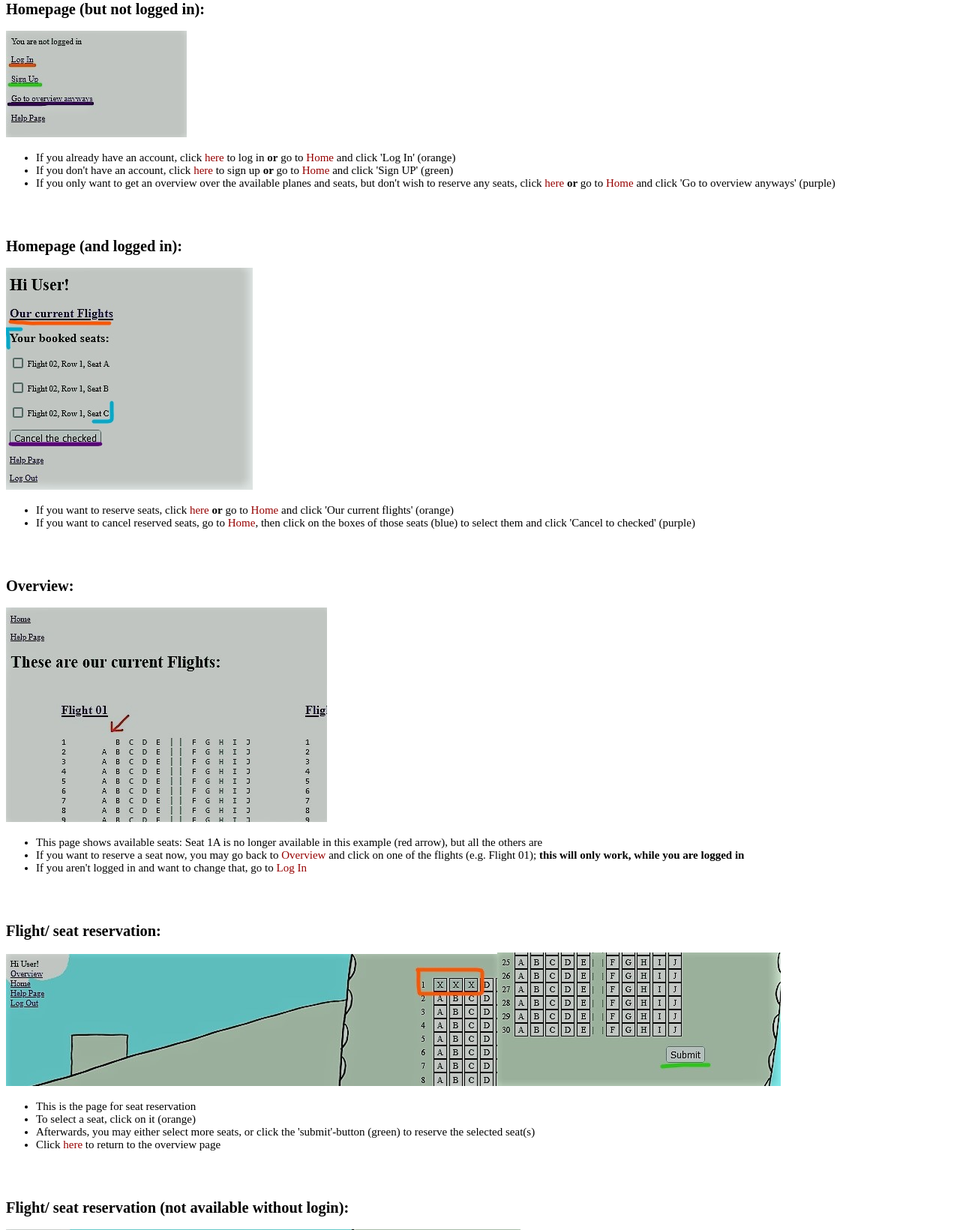
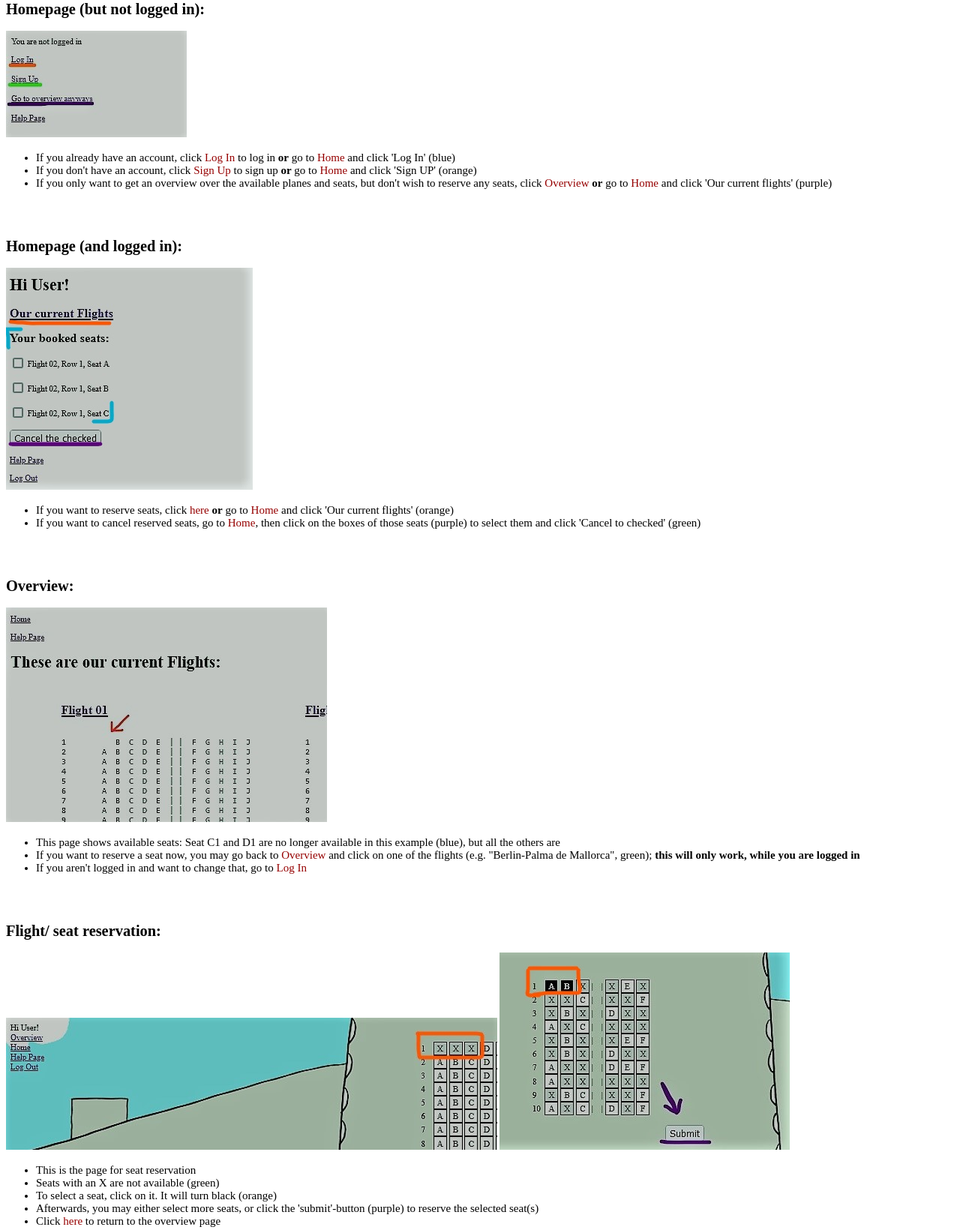
Before and after one commit to olehae/Boeing, a Django app: page /help/ in a window 1280 px wide. Shown: the part 155-1795 px from the top of the page at 75% size. Run offline with Django 4.2, Linux system fonts and the light colour scheme; parts of the project's set-up code (start-up, migrations or seed data) failed here and were passed over.

Commit message:
Final Help Page

```diff
--- a/project/boeing/templates/help.html
+++ b/project/boeing/templates/help.html
@@ -16,15 +16,15 @@
 <h1>How can I help you {{ username }}?</h1>
 <br><br>
 
-<!-- These are the paragraphs for all webpages; each has an id for precise accessibility, a picture and further information and links-->
+<!-- These are the paragraphs for all webpages; each has an id for precise accessibility, a picture and further information with links-->
 <div id="not_logged_in">
 <h2>Homepage (but not logged in):</h2>
 <img src="{% static 'not_logged_in3.jpg' %}" alt="picture of the home page (not logged in)"/>
 <ul style="font-size: 15px;">
-    <li>If you already have an account, click <a href="{% url 'login' %}">here</a> to log in <strong>or</strong> go to <a href="{% url 'home' %}">Home</a> and click 'Log In' (orange)</li>
-    <li>If you don't have an account, click <a href="{% url 'signup' %}">here</a> to sign up <strong>or</strong> go to <a href="{% url 'home' %}">Home</a> and click 'Sign UP' (green)</li>
+    <li>If you already have an account, click <a href="{% url 'login' %}">Log In</a> to log in <strong>or</strong> go to <a href="{% url 'home' %}">Home</a> and click 'Log In' (blue)</li>
+    <li>If you don't have an account, click <a href="{% url 'signup' %}">Sign Up</a> to sign up <strong>or</strong> go to <a href="{% url 'home' %}">Home</a> and click 'Sign UP' (orange)</li>
     <li>If you only want to get an overview over the available planes and seats, but don't wish to reserve any seats,
-        click <a href="{% url 'overview' %}">here</a> <strong>or</strong> go to <a href="{% url 'home' %}">Home</a> and click 'Go to overview anyways' (purple)</li>
+        click <a href="{% url 'overview' %}">Overview</a> <strong>or</strong> go to <a href="{% url 'home' %}">Home</a> and click 'Our current flights' (purple)</li>
 </ul>
 </div>
 <br><br>
@@ -34,7 +34,7 @@
 <img src="{% static 'home.jpg' %}" alt="picture of the home page"/>
 <ul style="font-size: 15px;">
     <li>If you want to reserve seats, click <a href="{% url 'overview' %}">here</a> <strong>or</strong> go to <a href="{% url 'home' %}">Home</a> and click 'Our current flights' (orange)</li>
-    <li>If you want to cancel reserved seats, go to <a href="{% url 'home' %}">Home</a>, then click on the boxes of those seats (blue) to select them and click 'Cancel to checked' (purple)</li>
+    <li>If you want to cancel reserved seats, go to <a href="{% url 'home' %}">Home</a>, then click on the boxes of those seats (purple) to select them and click 'Cancel to checked' (green)</li>
 </ul>
 </div>
 <br><br>
@@ -43,8 +43,8 @@
 <h2>Overview:</h2>
 <img src="{% static 'overview.jpg' %}" alt="picture of the overview page">
 <ul style="font-size: 15px;">
-    <li>This page shows available seats: Seat 1A is no longer available in this example (red arrow), but all the others are</li>
-    <li>If you want to reserve a seat now, you may go back to <a href="{% url 'overview' %}">Overview</a> and click on one of the flights (e.g. Flight 01); <strong>this will only work, while you are logged in</strong></li>
+    <li>This page shows available seats: Seat C1 and D1 are no longer available in this example (blue), but all the others are</li>
+    <li>If you want to reserve a seat now, you may go back to <a href="{% url 'overview' %}">Overview</a> and click on one of the flights (e.g. "Berlin-Palma de Mallorca", green); <strong>this will only work, while you are logged in</strong></li>
     <li>If you aren't logged in and want to change that, go to <a href="{% url 'login' %}">Log In</a></li>
 </ul>
 </div>
@@ -52,11 +52,14 @@
 
 <div id="flight">
 <h2>Flight/ seat reservation:</h2>
-<img src="{% static 'Flight3.jpg' %}" alt="picture of seat reservation"><img src="{% static 'Flight_Submit.jpg' %}" alt="picture of the submit button for seat reservation">
+<img src="{% static 'Flight3.jpg' %}" alt="picture, that explains reserved seats">
+<img src="{% static 'Flight_Submit2.jpg' %}" alt="picture, that explains how to submit chosen seats in order to reserve">
+
 <ul style="font-size: 15px;">
     <li>This is the page for seat reservation</li>
-    <li>To select a seat, click on it (orange)</li>
-    <li>Afterwards, you may either select more seats, or click the 'submit'-button (green) to reserve the selected seat(s)</li>
+    <li>Seats with an X are not available (green)</li>
+    <li>To select a seat, click on it. It will turn black (orange)</li>
+    <li>Afterwards, you may either select more seats, or click the 'submit'-button (purple) to reserve the selected seat(s)</li>
     <li>Click <a href="{% url 'overview' %}">here</a> to return to the overview page</li>
 </ul>
 </div>
@@ -66,10 +69,12 @@
 <h2>Flight/ seat reservation (not available without login):</h2>
 <img src="{% static 'flight_anyways2.png' %}" alt="picture of a plane, no seats showing">
 <ul style="font-size: 15px;">
-    <li>Click <a href="{% url 'login' %}">here</a> to log in</li>
-    <li>Or click <a href="{% url 'home' %}">here</a> to return to the homepage</li>
+    <li>Click <a href="{% url 'login' %}">Login</a> to log in</li>
+    <li>Or click <a href="{% url 'home' %}">Home</a> to return to the homepage</li>
 </ul>
 </div>
+
+<!-- The only purpose of these linebreaks is better readability of the last paragraph -->
 <br><br>
 <br><br>
 <br><br>
--- a/project/boeing/templates/registration/emailconfirmation.html
+++ b/project/boeing/templates/registration/emailconfirmation.html
@@ -15,4 +15,6 @@
     <button type="submit">Sign Up</button>
   </form>
 <h3 style="color: crimson">{{ error }}</h3>
+
+<p style="font-size:15px">Help: Check your E-Mail-Account and insert the received code in the window above.</p>
 {% endblock %}
```
Also changed, not shown: project/boeing/booking/static/Flight3.jpg, project/boeing/booking/static/Flight_Submit.jpg (deleted), project/boeing/booking/static/Flight_Submit2.jpg (added), project/boeing/booking/static/home.jpg, project/boeing/booking/static/not_logged_in3.jpg, project/boeing/booking/static/overview.jpg. Lines whose indentation alone changed are shown as unchanged.
